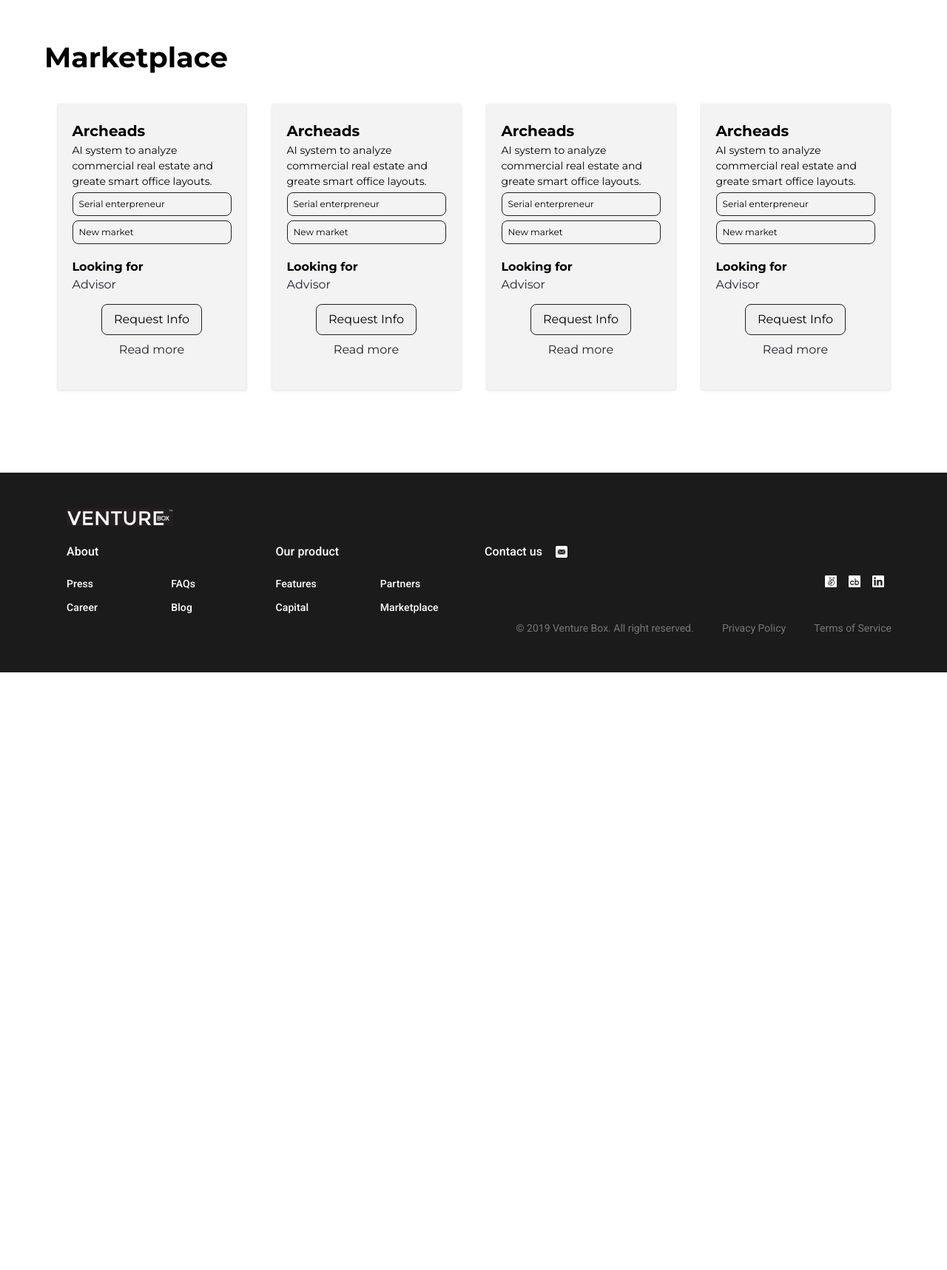
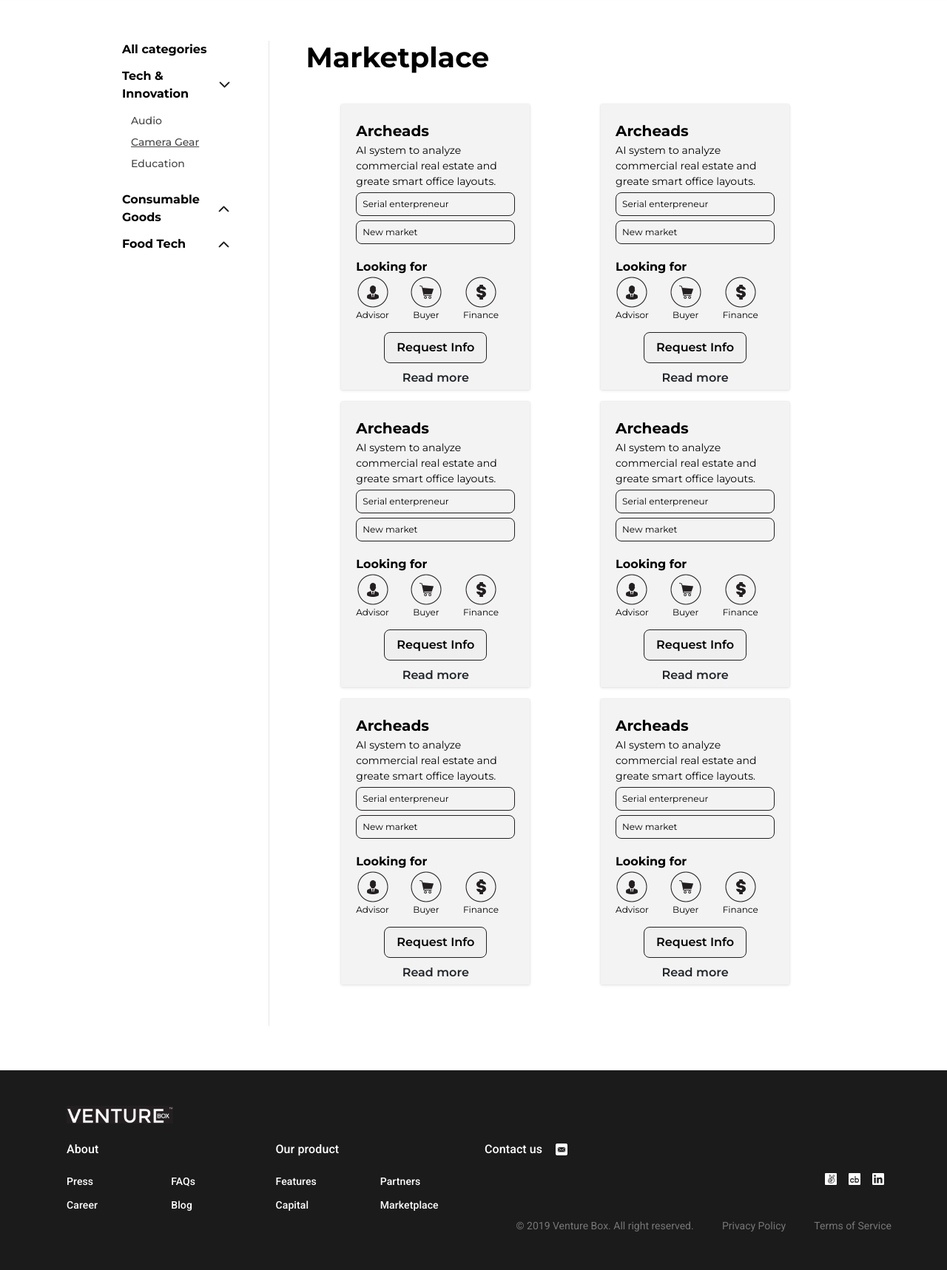
Before and after one commit to HardDays/VentureBoxFront, a PHP site: page /marketplace.html in a window 1280 px wide. Shown: the part 65-1782 px from the top of the page at 74% size. Before the commit the page ends 974 px from the top, so only its background shows below. Run offline with PHP 8.4, Linux system fonts and the light colour scheme.

Commit message:
-f: marketplace

```diff
--- a/marketplace.html
+++ b/marketplace.html
@@ -66,8 +66,23 @@
 		<div class="row app-content vb-main__content">
 			<div class="marketplace">
 				<div class="marketplace__navigation">
-
+					<ul class="marketplace-list marketplace__list">
+						<li class="marketplace-list__parent">
+							<p class="marketplace-list__parent-title">All categories</p>
+						</li>
+						<li class="marketplace-list__parent">
+							<p class="marketplace-list__parent-title">Tech & Innovation <img src="./img/arrow-activ.svg" class="marketplace-list__parent-title-opener marketplace-list__parent-title-opener--open"></p>
+							<ul class="marketplace-list__child">
+								<li class="marketplace-list__child-title">Audio</li>
+								<li class="marketplace-list__child-title marketplace-list__child-title--selected">Camera Gear</li>
+								<li class="marketplace-list__child-title">Education</li>
+							</ul>
+						</li>
+						<li class="marketplace-list__parent"><p class="marketplace-list__parent-title">Consumable Goods <img src="./img/arrow-activ.svg" class="marketplace-list__parent-title-opener"></p></li>
+						<li class="marketplace-list__parent"><p class="marketplace-list__parent-title">Food Tech <img src="./img/arrow-activ.svg" class="marketplace-list__parent-title-opener"></p></li>
+					</ul>
 				</div>
+				<div class="marketplace__line"></div>
 				<div class="marketplace-content marketplace__content">
 					<h4 class="marketplace-content__title">Marketplace</h4>
 					<div class="marketplace-content__items">
@@ -81,7 +96,16 @@
 							<p class="looking-title">Looking for</p>
 							<div class="looking-items">
 								<div class="looking-item">
-									Advisor
+									<img class="looking-item-img" src="./img/advisor@2x.png" alt="">
+									<p class="looking-item-text">Advisor</p>
+								</div>
+								<div class="looking-item">
+									<img class="looking-item-img" src="./img/buyer@2x.png" alt="">
+									<p class="looking-item-text">Buyer</p>
+								</div>
+								<div class="looking-item">
+									<img class="looking-item-img" src="./img/finance@2x.png" alt="">
+									<p class="looking-item-text">Finance</p>
 								</div>
 							</div>
 							<button class="button">Request Info</button>
@@ -97,7 +121,16 @@
 							<p class="looking-title">Looking for</p>
 							<div class="looking-items">
 								<div class="looking-item">
-									Advisor
+									<img class="looking-item-img" src="./img/advisor@2x.png" alt="">
+									<p class="looking-item-text">Advisor</p>
+								</div>
+								<div class="looking-item">
+									<img class="looking-item-img" src="./img/buyer@2x.png" alt="">
+									<p class="looking-item-text">Buyer</p>
+								</div>
+								<div class="looking-item">
+									<img class="looking-item-img" src="./img/finance@2x.png" alt="">
+									<p class="looking-item-text">Finance</p>
 								</div>
 							</div>
 							<button class="button">Request Info</button>
@@ -113,7 +146,16 @@
 							<p class="looking-title">Looking for</p>
 							<div class="looking-items">
 								<div class="looking-item">
-									Advisor
+									<img class="looking-item-img" src="./img/advisor@2x.png" alt="">
+									<p class="looking-item-text">Advisor</p>
+								</div>
+								<div class="looking-item">
+									<img class="looking-item-img" src="./img/buyer@2x.png" alt="">
+									<p class="looking-item-text">Buyer</p>
+								</div>
+								<div class="looking-item">
+									<img class="looking-item-img" src="./img/finance@2x.png" alt="">
+									<p class="looking-item-text">Finance</p>
 								</div>
 							</div>
 							<button class="button">Request Info</button>
@@ -129,7 +171,66 @@
 							<p class="looking-title">Looking for</p>
 							<div class="looking-items">
 								<div class="looking-item">
-									Advisor
+									<img class="looking-item-img" src="./img/advisor@2x.png" alt="">
+									<p class="looking-item-text">Advisor</p>
+								</div>
+								<div class="looking-item">
+									<img class="looking-item-img" src="./img/buyer@2x.png" alt="">
+									<p class="looking-item-text">Buyer</p>
+								</div>
+								<div class="looking-item">
+									<img class="looking-item-img" src="./img/finance@2x.png" alt="">
+									<p class="looking-item-text">Finance</p>
+								</div>
+							</div>
+							<button class="button">Request Info</button>
+							<p class="read-more">Read more</p>
+						</div>
+						<div class="item">
+							<h3 class="title">Archeads</h3>
+							<p class="desc">AI system to analyze commercial real estate and greate smart office layouts.</p>
+							<ul class="tags">
+								<li class="tag">Serial enterpreneur</li>
+								<li class="tag">New market</li>
+							</ul>
+							<p class="looking-title">Looking for</p>
+							<div class="looking-items">
+								<div class="looking-item">
+									<img class="looking-item-img" src="./img/advisor@2x.png" alt="">
+									<p class="looking-item-text">Advisor</p>
+								</div>
+								<div class="looking-item">
+									<img class="looking-item-img" src="./img/buyer@2x.png" alt="">
+									<p class="looking-item-text">Buyer</p>
+								</div>
+								<div class="looking-item">
+									<img class="looking-item-img" src="./img/finance@2x.png" alt="">
+									<p class="looking-item-text">Finance</p>
+								</div>
+							</div>
+							<button class="button">Request Info</button>
+							<p class="read-more">Read more</p>
+						</div>
+						<div class="item">
+							<h3 class="title">Archeads</h3>
+							<p class="desc">AI system to analyze commercial real estate and greate smart office layouts.</p>
+							<ul class="tags">
+								<li class="tag">Serial enterpreneur</li>
+								<li class="tag">New market</li>
+							</ul>
+							<p class="looking-title">Looking for</p>
+							<div class="looking-items">
+								<div class="looking-item">
+									<img class="looking-item-img" src="./img/advisor@2x.png" alt="">
+									<p class="looking-item-text">Advisor</p>
+								</div>
+								<div class="looking-item">
+									<img class="looking-item-img" src="./img/buyer@2x.png" alt="">
+									<p class="looking-item-text">Buyer</p>
+								</div>
+								<div class="looking-item">
+									<img class="looking-item-img" src="./img/finance@2x.png" alt="">
+									<p class="looking-item-text">Finance</p>
 								</div>
 							</div>
 							<button class="button">Request Info</button>
--- a/scss/components/marketplace/_marketplace-content.scss
+++ b/scss/components/marketplace/_marketplace-content.scss
@@ -21,7 +21,7 @@
         box-shadow: 0 1px 4px 0 rgba(0, 0, 0, 0.1), 0 0 2px 0 rgba(0, 0, 0, 0.1);
         background-color: #f3f3f4;
         padding: 20px;
-        margin: 0 14px 12px;
+        margin: 0 14px 16px;
 
         .title {
             padding: 4px 0;
@@ -61,10 +61,25 @@
         }
         .looking-items {
             display: flex;
-             margin-bottom: 14px;
+            margin-bottom: 14px;
+
             .looking-item {
+                margin-right: 28px;
+                &:last-child{
+                    margin-right: 0;
+                }
+                &-img{
+                    width: 44px;
+                    display: block;
+                    margin: 0 auto;
+                }
+                &-text{
+                    text-align: center;
+                    font-size: 12px;
+                    color: #000000;
+                }
+            }
 
-            }
         }
 
 
@@ -75,11 +90,15 @@
             padding: 8px 16px;
             border: solid 1px #231f20;
             border-radius: 8px;
+            font-weight: 600;
+            font-size: 16px;
         }
 
         .read-more {
             text-align: center;
             padding-top: 8px;
+            font-weight: 600;
+            font-size: 16px;
         }
       }
   }
--- /dev/null
+++ b/scss/components/marketplace/_marketplace-list.scss
@@ -0,0 +1,50 @@
+@import "layout/var";
+
+.marketplace-list {
+  list-style: none;
+  padding: 0;
+  margin: 0;
+
+  &__parent{
+    margin-bottom: 12px;
+  }
+  &__parent-title {
+    font-size: 16px;
+    font-weight: $bold;
+    color: #000000;
+    display: flex;
+  }
+
+  &__parent-title-opener {
+    margin-left: auto;
+    cursor: pointer;
+    transition: 0.3s ease-in-out;
+    &--open {
+      transform: rotate(-180deg);
+    }
+  }
+
+&__child {
+    list-style: none;
+    padding: 0;
+    padding: 14px 12px;
+    margin: 0;
+  }
+
+  &__child-title {
+
+    font-size: 14px;
+    font-weight: 500;
+    color: #474445;
+    margin-bottom: 8px;
+    &:last-child{
+      margin-bottom: 0;
+    }
+
+    &--selected {
+      text-decoration: underline;
+    }
+  }
+
+
+}
--- a/scss/components/marketplace/_marketplace.scss
+++ b/scss/components/marketplace/_marketplace.scss
@@ -2,7 +2,42 @@
 
 .marketplace {
   width: 100%;
-  padding: 60px !important;
+  padding: 60px 165px;
+  display: flex;
+
+  @media (max-width: 991px) {
+      padding: 60px 20px;
+    }
+
+  &__navigation{
+    width: 200px;
+    @media (max-width: 991px) {
+      display: none;
+      width: 0;
+    }
+  }
+
+  &__mob-nav {
+    display: none;
+    @media (max-width: 991px) {
+      display: block;
+    }
+  }
+
+  &__line {
+    width: 1px;
+    height: 100%;
+    background-color: black;
+    margin: 0 50px;
+    opacity: 0.1;
+    @media (max-width: 991px) {
+      display: none;
+    }
+  }
+  &__list{
+    padding: 0;
+    margin: 0;
+  }
 
   &__content{
       width: 100%;
--- a/scss/style.scss
+++ b/scss/style.scss
@@ -38,3 +38,4 @@
 @import "components/marketplace/marketplace";
 @import "components/marketplace/marketplace-content";
 @import "components/marketplace/marketplace-item";
+@import "components/marketplace/marketplace-list";
```
Also changed, not shown: css/style.min.css, img/advisor@2x.png (added), img/array.svg (added), img/arrow-activ.svg (added), img/buyer@2x.png (added), img/filter.svg (added), img/finance@2x.png (added).
